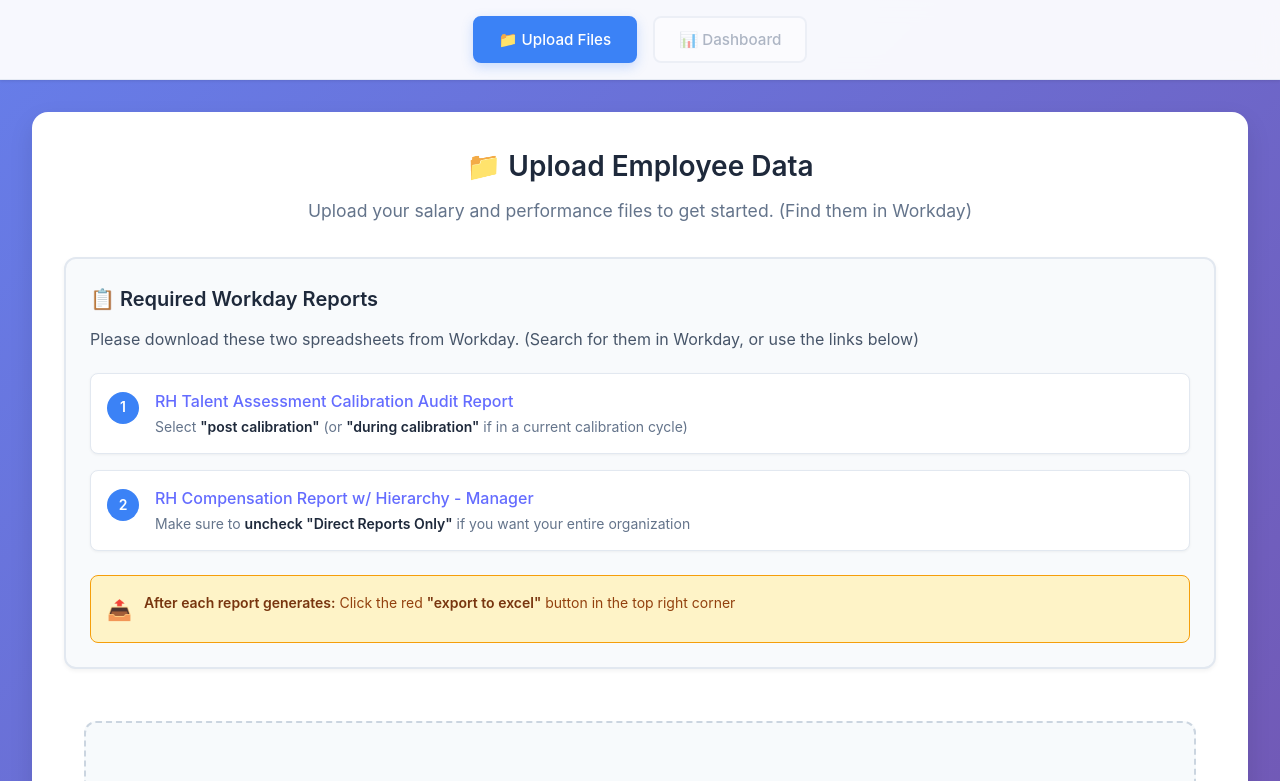
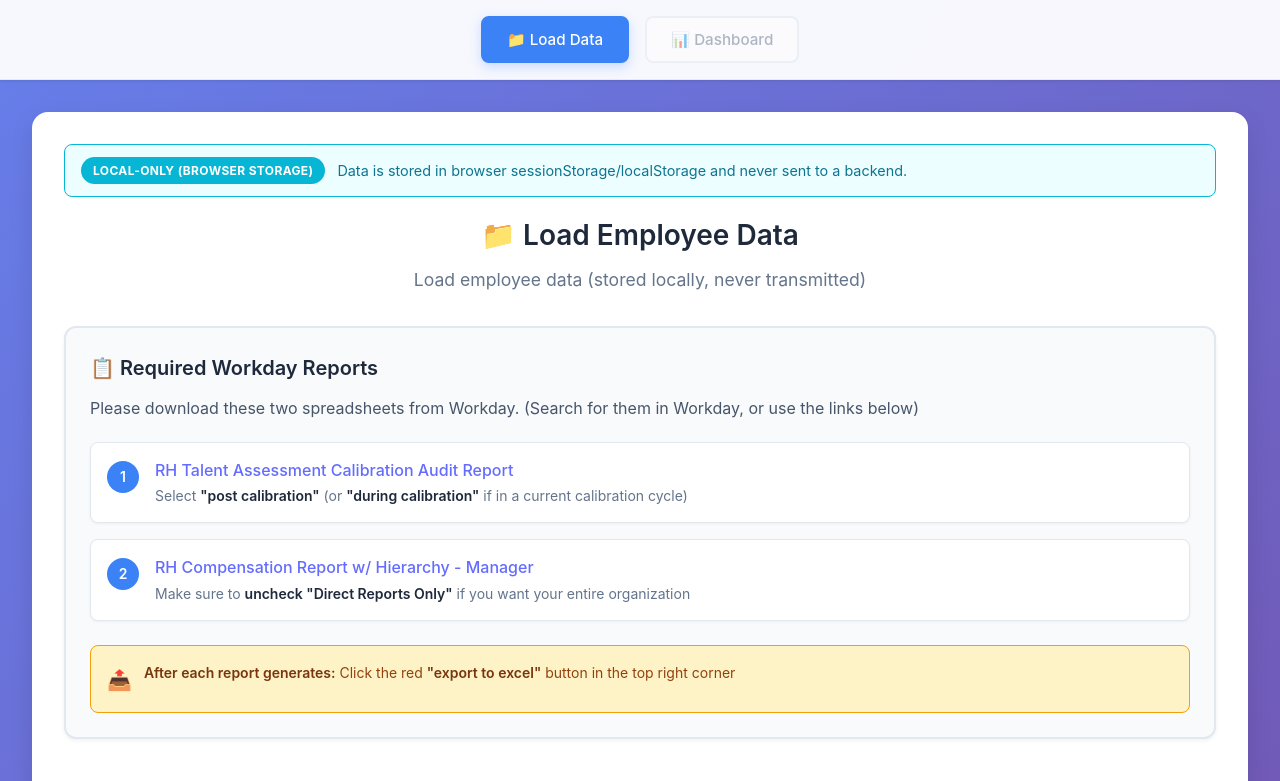
Before and after one commit to Raleighawesome/static-salary-dashboard, a React (Vite) app: page / in a window 1280 px wide. Shown: the top 781 px of the page. Built offline with nearby package versions, Linux system fonts and the light colour scheme.

Commit message:
Update app styling and file upload functionality, add WARP.md documentation

```diff
--- a/src/App.css
+++ b/src/App.css
@@ -208,6 +208,33 @@
 
 .upload-view {
   padding: 2rem;
+}
+
+.privacy-banner {
+  display: flex;
+  align-items: center;
+  gap: 0.75rem;
+  background: #ecfeff;
+  border: 1px solid #06b6d4;
+  color: #0e7490;
+  padding: 0.75rem 1rem;
+  border-radius: 0.5rem;
+  margin-bottom: 1rem;
+}
+
+.privacy-badge {
+  background: #06b6d4;
+  color: white;
+  border-radius: 9999px;
+  padding: 0.25rem 0.75rem;
+  font-size: 0.75rem;
+  font-weight: 700;
+  text-transform: uppercase;
+  letter-spacing: 0.03em;
+}
+
+.privacy-note {
+  font-size: 0.9rem;
 }
 
 .dashboard-view {
--- a/src/App.tsx
+++ b/src/App.tsx
@@ -338,7 +338,7 @@
               className={`nav-button ${currentView === 'upload' ? 'active' : ''}`}
               onClick={() => switchView('upload')}
             >
-              📁 Upload Files
+              📁 Load Data
             </button>
             <button
               className={`nav-button ${currentView === 'dashboard' ? 'active' : ''}`}
@@ -414,9 +414,13 @@
       <main className={`app-main ${currentView === 'dashboard' ? 'dashboard-main' : ''}`}>
         {currentView === 'upload' ? (
           <div className="upload-view">
+            <div className="privacy-banner">
+              <span className="privacy-badge">Local-only (browser storage)</span>
+              <span className="privacy-note">Data is stored in browser sessionStorage/localStorage and never sent to a backend.</span>
+            </div>
             <div className="view-header">
-              <h2>📁 Upload Employee Data</h2>
-              <p>Upload your salary and performance files to get started. (Find them in Workday)</p>
+              <h2>📁 Load Employee Data</h2>
+              <p>Load employee data (stored locally, never transmitted)</p>
             </div>
 
             {/* Workday Instructions */}
--- a/src/components/FileUpload.tsx
+++ b/src/components/FileUpload.tsx
@@ -268,7 +268,7 @@
               disabled={disabled || isProcessing}
               className={styles['file-input']}
             />
-            <span className={styles['file-input-button']}>Choose Files</span>
+            <span className={styles['file-input-button']}>Load data</span>
           </label>
         </div>
       </div>
```
Also changed, not shown: 1 other file (tests, documents, lock files or other folders).
